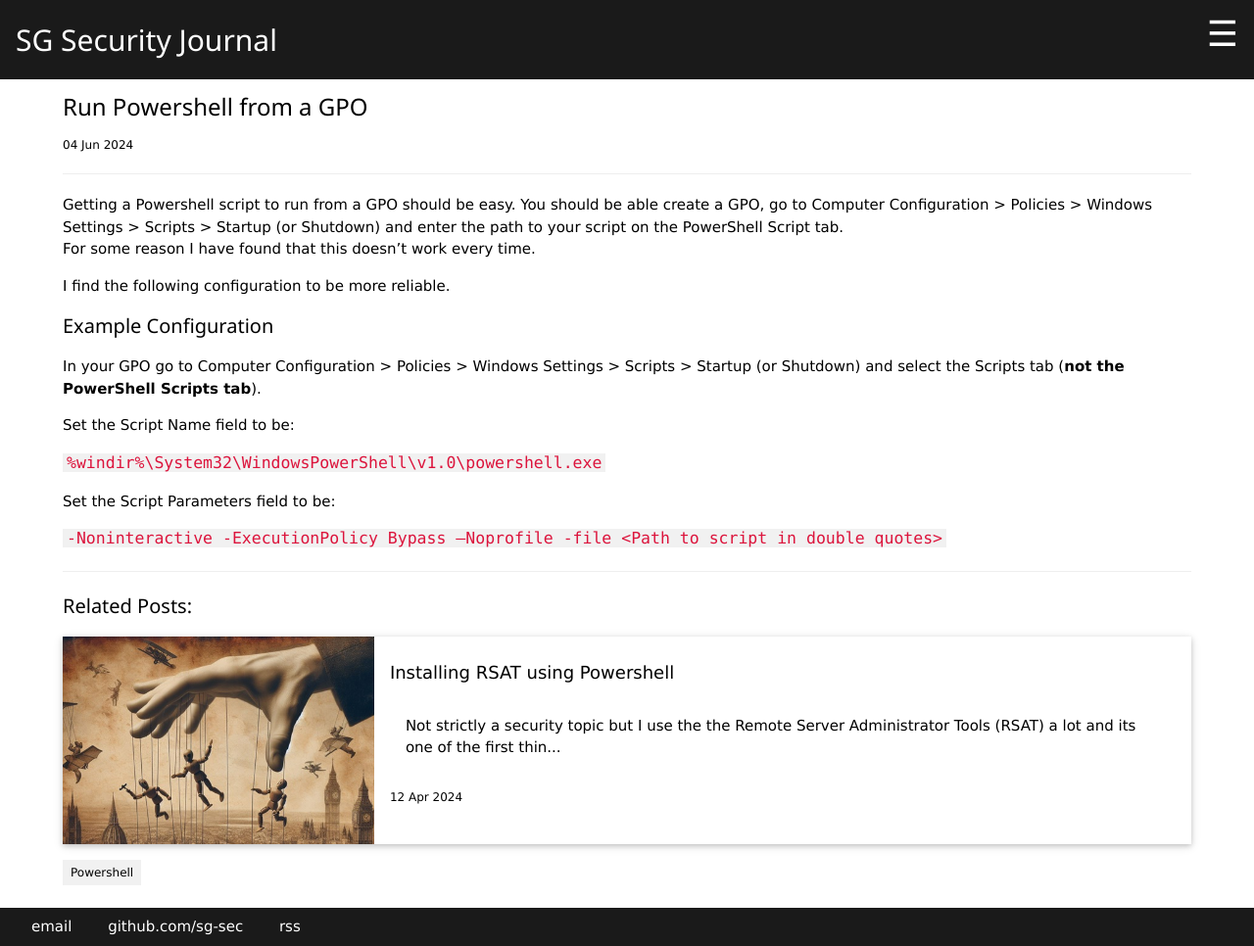
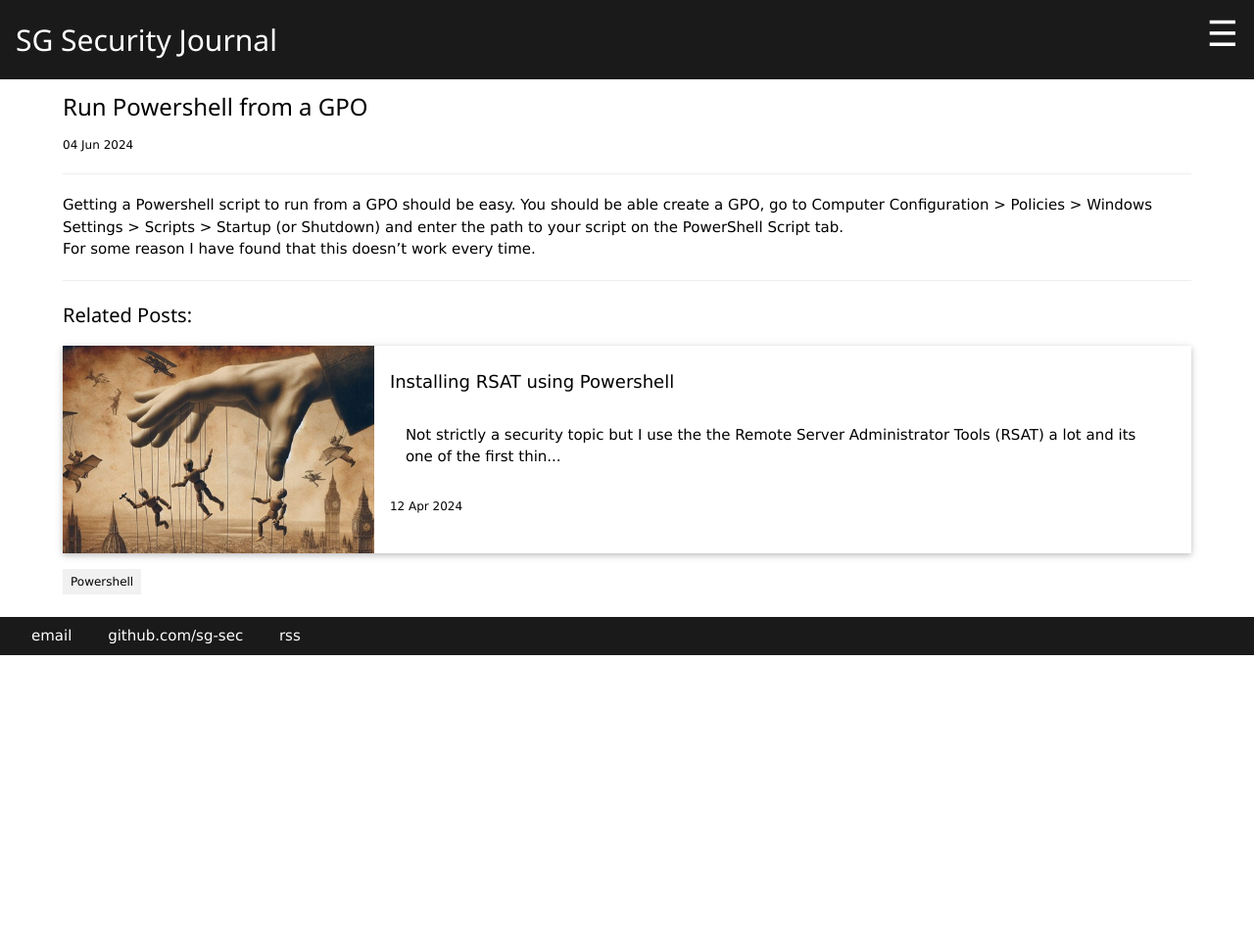
Before and after one commit to sg-sec/sg-sec.github.io, a Jekyll site: the page built from _posts/2024-06-04-Run-Powershell-from-GPO.md, in a window 1280 px wide. Shown: the whole page at 98% size. Built offline with Jekyll 4.4.1, drawn with Linux system fonts in a browser that asks for light colours; after the commit the page ends 900 px from its top, so only the background shows below that.

Commit message:
Update 2024-06-04-Run-Powershell-from-GPO.md

```diff
--- a/_posts/2024-06-04-Run-Powershell-from-GPO.md
+++ b/_posts/2024-06-04-Run-Powershell-from-GPO.md
@@ -10,16 +10,3 @@ image_alt_text: Powerful super hero with Powershell command prompts
 <!-- Description of article -->
 Getting a Powershell script to run from a GPO should be easy.  You should be able create a GPO, go to Computer Configuration > Policies > Windows Settings > Scripts > Startup (or Shutdown) and enter the path to your script on the PowerShell Script tab.
 For some reason I have found that this doesn’t work every time.
-
-I find the following configuration to be more reliable.
-
-#### Example Configuration
-In your GPO go to Computer Configuration > Policies > Windows Settings > Scripts > Startup (or Shutdown) and select the Scripts tab (**not the PowerShell Scripts tab**).
-
-Set the Script Name field to be:
-
-`%windir%\System32\WindowsPowerShell\v1.0\powershell.exe`{:.w3-codespan}
-
-Set the Script Parameters field to be:
-
-`-Noninteractive -ExecutionPolicy Bypass –Noprofile -file <Path to script in double quotes>`{:.w3-codespan}
```
